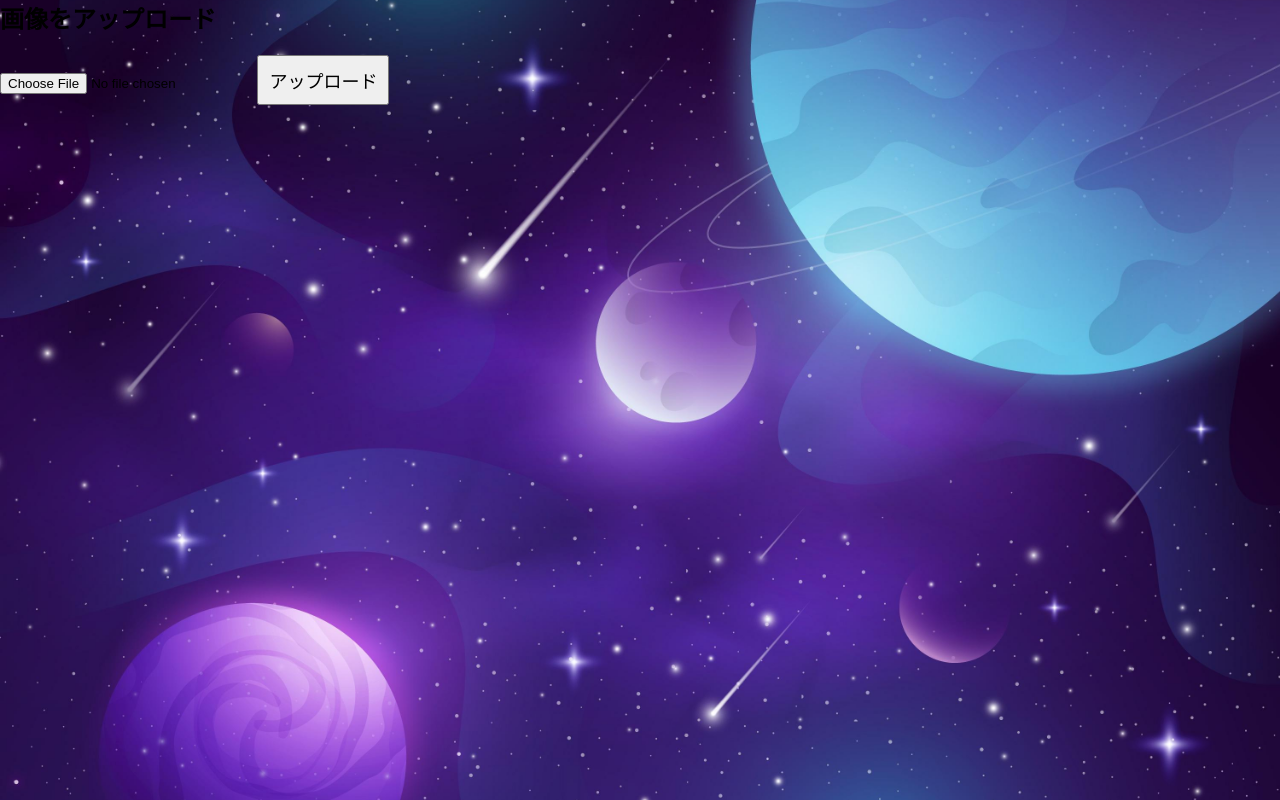
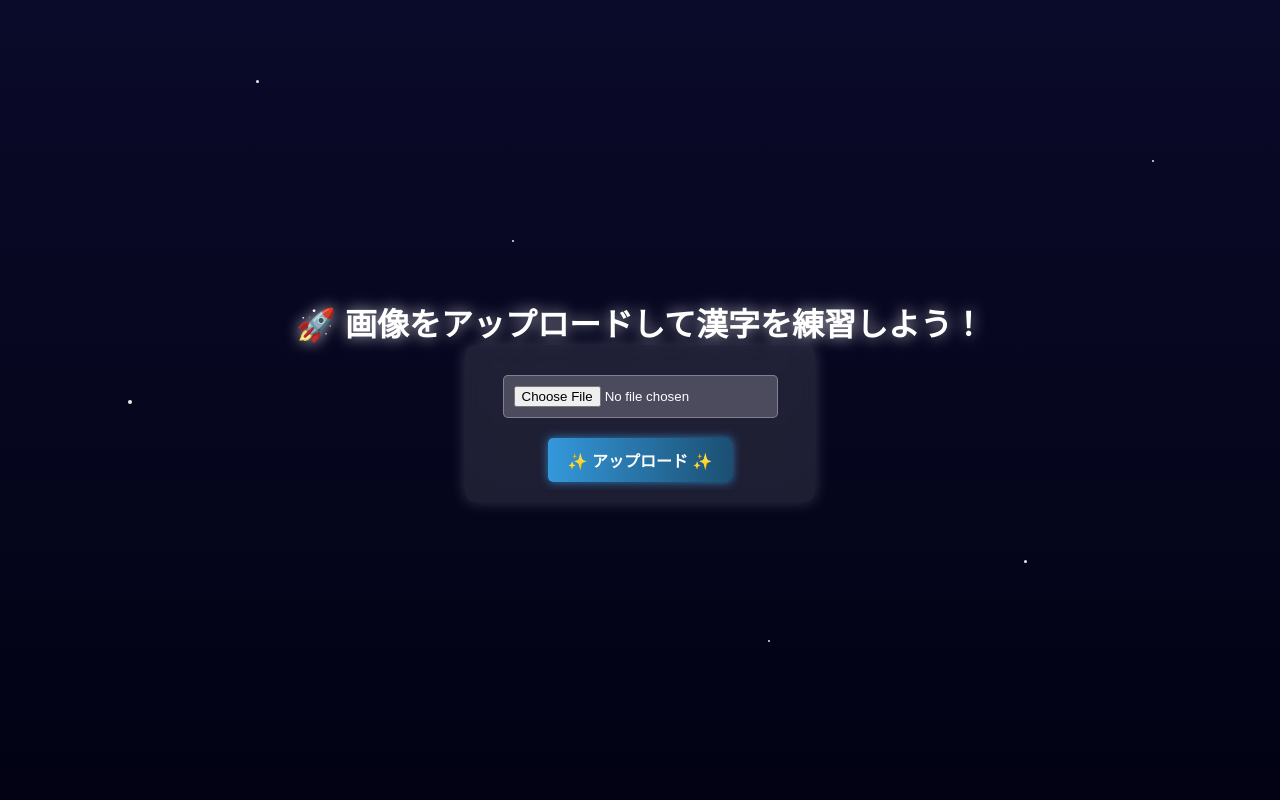
Before and after one commit to rmcait/Hackathon_Team_8, a Django app: page /upload/ in a window 1280 px wide. Run offline with Django 5.2, Linux system fonts and the light colour scheme; some libraries are stand-ins or nearby versions.

Commit message:
topPage and UploadPage Design

```diff
--- a/myapp/kanji_meaning_api.py
+++ b/myapp/kanji_meaning_api.py
@@ -48,5 +48,5 @@ def get_kanji_info(kanji):
 
 
 #ひとまずはinputで漢字を受け取るようにしてあります。
-kanji = input("調べたい漢字を入力してください")
-get_kanji_info(kanji)
+# kanji = input("調べたい漢字を入力してください")
+# get_kanji_info(kanji)
--- a/myapp/views.py
+++ b/myapp/views.py
@@ -102,6 +102,8 @@ def process_image(request):
 
         text_to_kanji = text_to_kanjii(ocr_text)
 
+
+
         # OCR結果を `result.html` に渡す
         return render(request, "result.html", {"ocr_text": text_to_kanji, "image_url": f"/media/uploads/{file.name}"})
 
--- a/static/css/style.css
+++ b/static/css/style.css
@@ -21,6 +21,109 @@ h1 {
     margin: 2rem 0;
 }
 
+.navbar {
+    width: 100%;
+    height: 60px;
+    background: linear-gradient(to right, #2580b3, #1b4f72); /* グラデーション */
+    display: flex;
+    align-items: center;
+    justify-content: space-between;
+    position: relative;
+    clip-path: polygon(0% 0%, 100% 0%, 100% 100%, 0% 100%);
+}
+
+.nav-left, .nav-right {
+    width: 30%;
+    height: 100px;
+    background-color: #8964f6;
+    display: flex;
+    align-items: center;
+    justify-content: center;
+    font-size: 24px;
+    font-weight: bold;
+    color: white;
+}
+
+/* 左側のナビゲーション（左端は直角、右下が台形） */
+.nav-left {
+    clip-path: polygon(0% 0%, 100% 0%, 80% 100%, 0% 100%);
+}
+
+/* 右側のナビゲーション（右端は直角、左下が台形） */
+.nav-right {
+    clip-path: polygon(0% 0%, 100% 0%, 100% 100%, 20% 100%);
+}
+
+/* 星アイコン（経験値） */
+/* 経験値の星コンテナ */
+.exp-star-container {
+    display: flex;
+    align-items: center;
+    gap: 5px;
+    padding-left: 5%;
+    padding-bottom: 8%;
+}
+
+/* 星アイコン（CSSで作成） */
+.exp-star {
+    width: 0;
+    height: 0;
+    margin: 10px;
+    display: inline-block;
+    position: relative;
+    color: #524f4f; /* 初期の灰色 */
+    font-size: 24px; /* 星の大きさ */
+    transition: transform 0.3s ease-in-out, color 0.3s;
+}
+
+/* 星の形 */
+.exp-star::before,
+.exp-star::after {
+    content: "★";
+    font-size: 24px;
+    position: absolute;
+    top: 0;
+    left: 0;
+}
+
+/* 光る星（経験値アップ） */
+.exp-star.active {
+    color: gold;
+    transform: scale(1.3);
+}
+.nav-center {
+    flex: 1;
+    text-align: center;
+    color: white;
+    font-size: 28px;
+    font-weight: bold;
+}
+
+
+/* 星のアニメーション */
+@keyframes twinkle {
+    0% { opacity: 0.3; }
+    50% { opacity: 1; }
+    100% { opacity: 0.3; }
+}
+
+.star {
+    position: absolute;
+    background: white;
+    border-radius: 50%;
+    opacity: 0.6;
+    animation: twinkle 2s infinite;
+}
+
+/* 星をランダム配置 */
+.star:nth-child(1) { width: 8px; height: 3px; top: 10%; left: 20%; }
+.star:nth-child(2) { width: 8px; height: 2px; top: 30%; left: 40%; }
+.star:nth-child(3) { width: 8px; height: 4px; top: 50%; left: 10%; }
+.star:nth-child(4) { width: 8px; height: 2px; top: 80%; left: 60%; }
+.star:nth-child(5) { width: 8px; height: 3px; top: 70%; left: 80%; }
+.star:nth-child(6) { width: 8px; height: 8px; top: 20%; left: 90%; }
+
+
 .carousel {
     width: 100%;
     height: 750px;
@@ -61,9 +193,45 @@ h1 {
     background-color: white;
 }
 
-button {
-    margin-top: 20px;
-    font-size: 18px;
-    padding: 10px;
+@keyframes blink {
+    0% { opacity: 1; }
+    50% { opacity: 0; }
+    100% { opacity: 1; }
+}
+
+.blinking-arrow {
+    font-size: 60px; /* 矢印のサイズ */
+    color: rgb(232, 119, 26); /* 矢印の色 */
+    animation: blink 1s infinite; /* 1秒で点滅を繰り返す */
+
+    position: fixed; /* 画面に固定 */
+    bottom: 35%;  /* 下から20px */
+    right: 22%;   /* 右から20px */
     cursor: pointer;
+
+    transform: rotate(230deg); /* 矢印を右上に回転 */
 }
+
+/* 左下に反転配置 */
+.blinking-arrow-left {
+    font-size: 60px; /* 矢印のサイズ */
+    color: rgb(232, 119, 26);  /* 矢印の色 */
+    animation: blink 1s infinite; /* 1秒で点滅を繰り返す */
+
+    position: fixed; /* 画面に固定 */
+    bottom: 35%;  /* 下から45% */
+    left: 22%;   /* 左から22% */
+    cursor: pointer;
+
+    transform: rotate(-230deg); /* 反転して左下に向ける */
+}
+
+.group-name {
+    position: fixed;
+    width: 20%;
+    padding: 10px 20px;
+    background: linear-gradient(to right, #eaf1f5, #6e7072); /* グラデーション */
+    bottom: 1%;
+    right: 1%;
+    border-radius: 10px;
+}
--- /dev/null
+++ b/static/css/upload.css
@@ -0,0 +1,96 @@
+/* 全体のリセット */
+* {
+    margin: 0;
+    padding: 0;
+    box-sizing: border-box;
+    font-family: 'Poppins', sans-serif;
+}
+
+/* 背景 */
+body {
+    background: linear-gradient(to bottom, #0a0a2a, #020214); /* 宇宙っぽいグラデーション */
+    color: white;
+    display: flex;
+    flex-direction: column;
+    justify-content: center;
+    align-items: center;
+    height: 100vh;
+    overflow: hidden;
+    position: relative;
+}
+
+/* 星のアニメーション */
+@keyframes twinkle {
+    0% { opacity: 0.3; }
+    50% { opacity: 1; }
+    100% { opacity: 0.3; }
+}
+
+.star {
+    position: absolute;
+    background: white;
+    border-radius: 50%;
+    opacity: 0.6;
+    animation: twinkle 2s infinite;
+}
+
+/* 星をランダム配置 */
+.star:nth-child(1) { width: 3px; height: 3px; top: 10%; left: 20%; }
+.star:nth-child(2) { width: 2px; height: 2px; top: 30%; left: 40%; }
+.star:nth-child(3) { width: 4px; height: 4px; top: 50%; left: 10%; }
+.star:nth-child(4) { width: 2px; height: 2px; top: 80%; left: 60%; }
+.star:nth-child(5) { width: 3px; height: 3px; top: 70%; left: 80%; }
+.star:nth-child(6) { width: 2px; height: 2px; top: 20%; left: 90%; }
+
+/* タイトル */
+h2 {
+    font-size: 2rem;
+    font-weight: bold;
+    text-shadow: 0px 0px 15px rgba(255, 255, 255, 0.7);
+}
+
+/* フォーム全体のスタイル */
+form {
+    background: rgba(255, 255, 255, 0.1); /* ガラスモーフィズム */
+    backdrop-filter: blur(10px);
+    padding: 20px;
+    border-radius: 10px;
+    box-shadow: 0 0 15px rgba(255, 255, 255, 0.2);
+    display: flex;
+    flex-direction: column;
+    align-items: center;
+    width: 350px;
+}
+
+/* ファイル選択ボタン */
+input[type="file"] {
+    margin: 10px 0;
+    padding: 10px;
+    background: rgba(255, 255, 255, 0.2);
+    border: 1px solid rgba(255, 255, 255, 0.3);
+    border-radius: 5px;
+    color: white;
+    text-align: center;
+    cursor: pointer;
+}
+
+/* アップロードボタン */
+button {
+    margin-top: 10px;
+    padding: 10px 20px;
+    font-size: 1rem;
+    font-weight: bold;
+    color: white;
+    background: linear-gradient(to right, #3498db, #1b4f72);
+    border: none;
+    border-radius: 5px;
+    cursor: pointer;
+    box-shadow: 0px 0px 10px rgba(52, 152, 219, 0.8);
+    transition: all 0.3s ease-in-out;
+}
+
+button:hover {
+    background: linear-gradient(to right, #1b4f72, #3498db);
+    box-shadow: 0px 0px 15px rgba(52, 152, 219, 1);
+    transform: scale(1.05);
+}
--- a/static/js/carousel.js
+++ b/static/js/carousel.js
@@ -2,10 +2,37 @@ document.addEventListener("DOMContentLoaded", function() {
     const items = document.querySelectorAll(".item");
     const numItems = items.length;
     let angle = 0;
-    let currentIndex = 1;
+    let currentIndex = 1; // 初期の前面アイテム
+
+    // ✅ 矢印要素を取得
+    const arrowRight = document.querySelector(".blinking-arrow");
+    const arrowLeft = document.querySelector(".blinking-arrow-left");
+
+    // ✅ 経験値の星を取得
+    const stars = document.querySelectorAll(".exp-star");
+    let exp = 0; // 現在の経験値（最大5）
+
+    function rotateToIndex(targetIndex) {
+        let diff = targetIndex - currentIndex;
+
+        if (diff === 0) return; // すでに前面なら何もしない
+
+        if (diff < 0) diff += numItems; // 差を正の値に変換
+
+        if (diff <= numItems / 2) {
+            // 右回転
+            angle -= diff * (360 / numItems);
+        } else {
+            // 左回転
+            angle += (numItems - diff) * (360 / numItems);
+        }
+
+        currentIndex = targetIndex;
+        updateCarousel();
+    }
 
     function updateCarousel() {
-        const radiusX = 650;
+        const radiusX = 570;
         const radiusY = 200;
         const angleIncrement = 360 / numItems;
 
@@ -18,33 +45,44 @@ document.addEventListener("DOMContentLoaded", function() {
                 x: x,
                 y: y,
                 duration: 0.5,
-                scale: index === currentIndex ? 1.5 : 1, // 一番前のアイテムを拡大
+                scale: index === currentIndex ? 1.5 : 1, // 前面アイテムを拡大
                 zIndex: index === currentIndex ? 10 : 1,
                 ease: "power1.inOut"
             });
 
+            // ✅ どの item をクリックしても回転するよう修正
             item.onclick = function() {
-                if (index === currentIndex) {
-                    rotateToIndex(index);
-            }
-        };
-    });
-}
+                rotateToIndex(index);
+                increaseExp(); // 経験値を増やす
+            };
+        });
+    }
 
+    // ✅ 右矢印（`.blinking-arrow`）をクリック → 次のアイテムに回転
+    if (arrowRight) {
+        arrowRight.addEventListener("click", function() {
+            rotateToIndex((currentIndex + 1) % numItems);
+        });
+    }
 
-    document.getElementById("next").addEventListener("click", function() {
-        angle -= 360 / numItems;
-        currentIndex = (currentIndex + 1) % numItems;
-        updateCarousel();
-    });
+    // ✅ 左矢印（`blinking-arrow-left`）をクリック → 前のアイテムに回転
+    if (arrowLeft) {
+        arrowLeft.addEventListener("click", function() {
+            rotateToIndex((currentIndex - 1 + numItems) % numItems);
+        });
+    }
+
+    // ✅ 経験値を増加させる関数
+    function increaseExp() {
+        if (exp < stars.length) {
+            stars[exp].classList.add("active"); // 星を光らせる
+            exp++; // 経験値を増加
+        }
+
+        if (exp === stars.length) {
+            stars.forEach(star => star.classList.add("max")); // 全ての星を輝かせる
+        }
+    }
 
     updateCarousel();
-
-
-
-    const uploadLink = document.querySelector(".item[href]"); // アップロードページのリンク (1の要素)
-
-    console.log("取得した要素:", uploadLink); // 要素の取得状況を確認
-
-
 });
--- a/templates/upload.html
+++ b/templates/upload.html
@@ -4,17 +4,26 @@
     <meta charset="UTF-8">
     <meta name="viewport" content="width=device-width, initial-scale=1.0">
     {% load static %}
-    <link rel="stylesheet" href="{% static 'css/style.css' %}">
+    <link rel="stylesheet" href="{% static 'css/upload.css' %}">
     <script src="https://cdnjs.cloudflare.com/ajax/libs/gsap/3.12.2/gsap.min.js" defer></script>
     <script src="{% static 'js/carousel.js' %}" defer></script>
     <title>画像OCRアップロード</title>
 </head>
 <body>
-    <h2>画像をアップロード</h2>
+    <!-- 星をランダム配置 -->
+    <div class="star"></div>
+    <div class="star"></div>
+    <div class="star"></div>
+    <div class="star"></div>
+    <div class="star"></div>
+    <div class="star"></div>
+
+    <h2>🚀 画像をアップロードして漢字を練習しよう！</h2>
+
     <form action="{% url 'process_image' %}" method="post" enctype="multipart/form-data">
         {% csrf_token %}
-        <input type="file" name="image" accept="image/*" required>
-        <button type="submit">アップロード</button>
+        <input type="file" name="image" accept="image/*" placeholder=required>
+        <button type="submit">✨ アップロード ✨</button>
     </form>
 </body>
 </html>
```
Also changed, not shown: other parts of static/css/style.css (+34 -5 lines), templates/index.html (+31 -3 lines), static/img/earth.png (added), static/img/jupiter.png (added), static/img/mars.png (added), static/img/moon.png (added).
